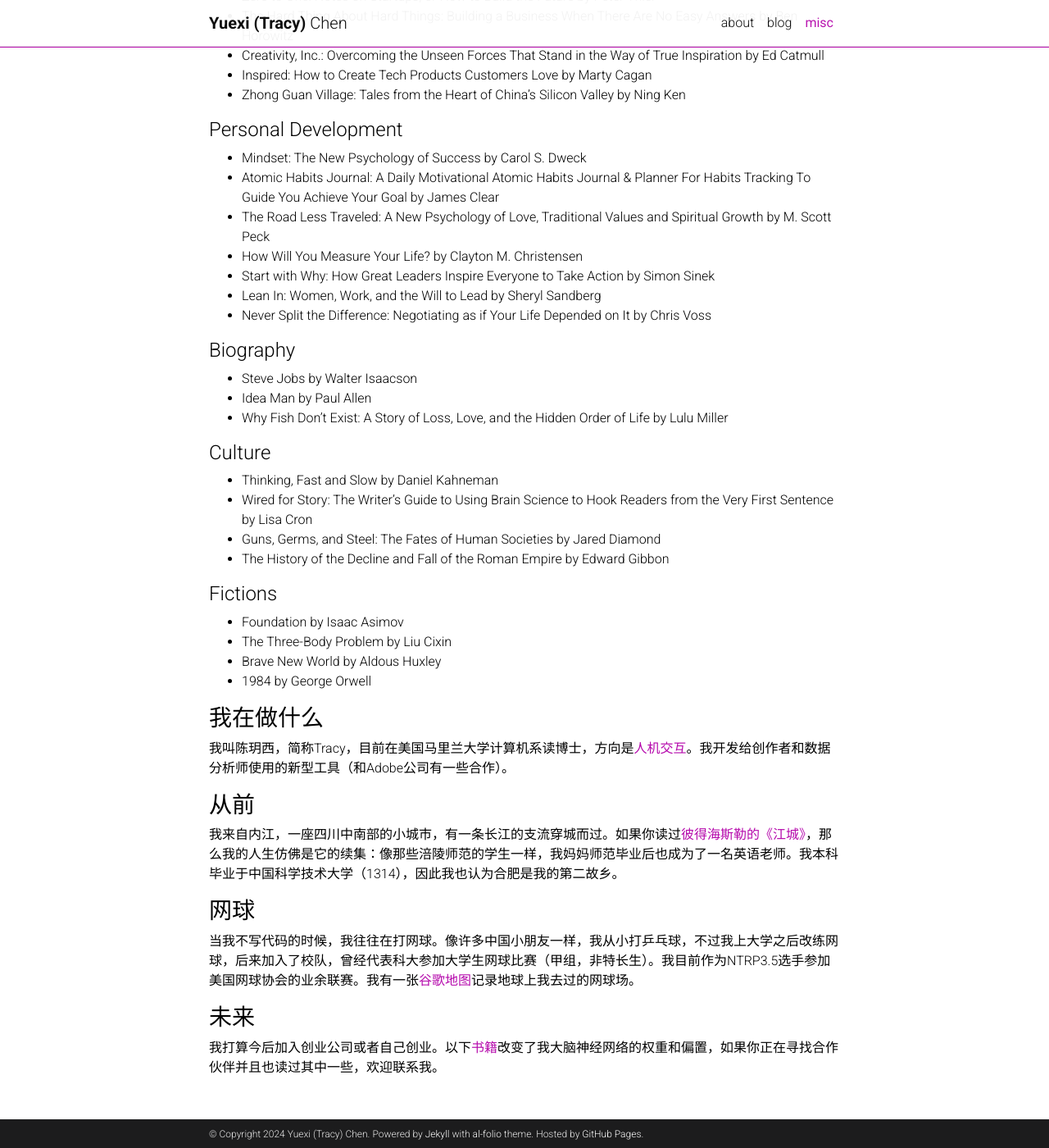
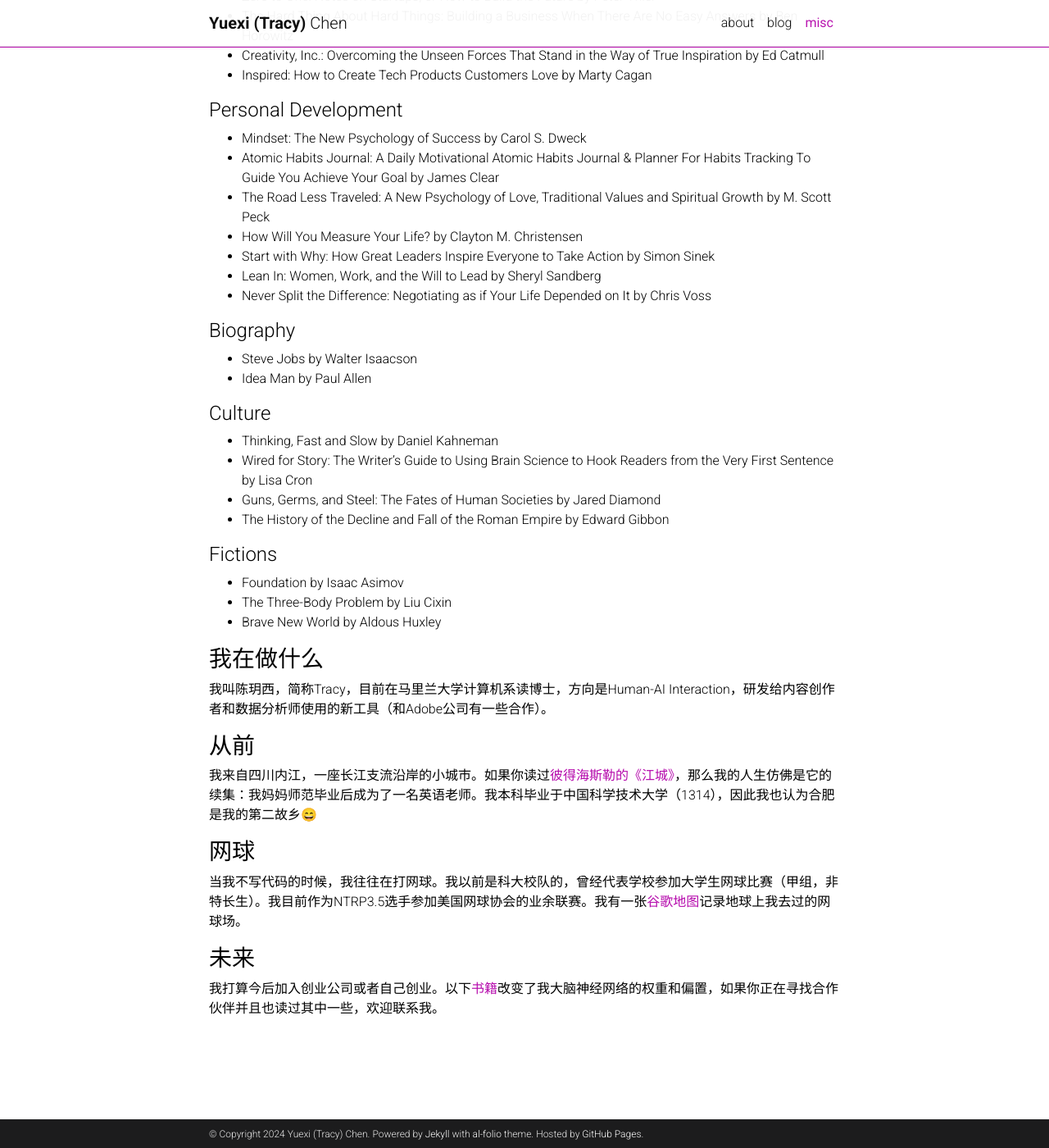
Before and after one commit to TracyYXChen/TracyYXChen.github.io, a Jekyll site: the page built from _pages/misc.md, in a window 1280 px wide and 1400 px high, scrolled down 905 px. Shown: the whole window at 82% size. Built offline with Jekyll 4.4.1, drawn with Linux system fonts in a browser that asks for light colours; emoji names are drawn with the system emoji font; comment, search, counter and statistics services are not loaded; a style sheet for code colours, icons or effects is not loaded.

```diff
--- a/_pages/misc.md
+++ b/_pages/misc.md
@@ -31,7 +31,6 @@ I plan to either join a startup or start my own company. The following books hav
 - The Hard Thing About Hard Things: Building a Business When There Are No Easy Answers by Ben Horowitz
 - Creativity, Inc.: Overcoming the Unseen Forces That Stand in the Way of True Inspiration by Ed Catmull
 - Inspired: How to Create Tech Products Customers Love by Marty Cagan
-- Zhong Guan Village: Tales from the Heart of China's Silicon Valley by Ning Ken
 
 #### Personal Development
 - Mindset: The New Psychology of Success by Carol S. Dweck
@@ -45,7 +44,6 @@ I plan to either join a startup or start my own company. The following books hav
 #### Biography
 - Steve Jobs by Walter Isaacson
 - Idea Man by Paul Allen
-- Why Fish Don't Exist: A Story of Loss, Love, and the Hidden Order of Life by Lulu Miller
 
 #### Culture
 - Thinking, Fast and Slow by Daniel Kahneman
@@ -57,17 +55,15 @@ I plan to either join a startup or start my own company. The following books hav
 - Foundation by Isaac Asimov
 - The Three-Body Problem by Liu Cixin
 - Brave New World by Aldous Huxley
-- 1984 by George Orwell
 
 ### 我在做什么
-我叫陈玥西，简称Tracy，目前在美国马里兰大学计算机系读博士，方向是[人机交互](https://hcil.umd.edu/){:target="_blank" rel="noopener"}。我开发给创作者和数据分析师使用的新型工具（和Adobe公司有一些合作）。
+我叫陈玥西，简称Tracy，目前在马里兰大学计算机系读博士，方向是Human-AI Interaction，研发给内容创作者和数据分析师使用的新工具（和Adobe公司有一些合作）。
 
 ### 从前
-我来自内江，一座四川中南部的小城市，有一条长江的支流穿城而过。如果你读过[彼得海斯勒的《江城》](https://m.douban.com/book/subject/7060185/){:target="_blank" rel="noopener"}，那么我的人生仿佛是它的续集：像那些涪陵师范的学生一样，我妈妈师范毕业后也成为了一名英语老师。我本科毕业于中国科学技术大学（1314），因此我也认为合肥是我的第二故乡。
-
+我来自四川内江，一座长江支流沿岸的小城市。如果你读过[彼得海斯勒的《江城》](https://m.douban.com/book/subject/7060185/){:target="_blank" rel="noopener"}，那么我的人生仿佛是它的续集：我妈妈师范毕业后成为了一名英语老师。我本科毕业于中国科学技术大学（1314），因此我也认为合肥是我的第二故乡:smile:
 
 ### 网球
-当我不写代码的时候，我往往在打网球。像许多中国小朋友一样，我从小打乒乓球，不过我上大学之后改练网球，后来加入了校队，曾经代表科大参加大学生网球比赛（甲组，非特长生）。我目前作为NTRP3.5选手参加美国网球协会的业余联赛。我有一张[谷歌地图](https://www.google.com/maps/d/viewer?mid=1GRiYfEKGLojztDRf_SbnKBUKRliBxOM&hl=en&usp=sharing){:target="_blank" rel="noopener"}记录地球上我去过的网球场。
+当我不写代码的时候，我往往在打网球。我以前是科大校队的，曾经代表学校参加大学生网球比赛（甲组，非特长生）。我目前作为NTRP3.5选手参加美国网球协会的业余联赛。我有一张[谷歌地图](https://www.google.com/maps/d/viewer?mid=1GRiYfEKGLojztDRf_SbnKBUKRliBxOM&hl=en&usp=sharing){:target="_blank" rel="noopener"}记录地球上我去过的网球场。
 
 ### 未来
 我打算今后加入创业公司或者自己创业。以下[书籍](#books)改变了我大脑神经网络的权重和偏置，如果你正在寻找合作伙伴并且也读过其中一些，欢迎联系我。
```
Also changed, not shown: _pages/about.md (+1 -4 lines).
